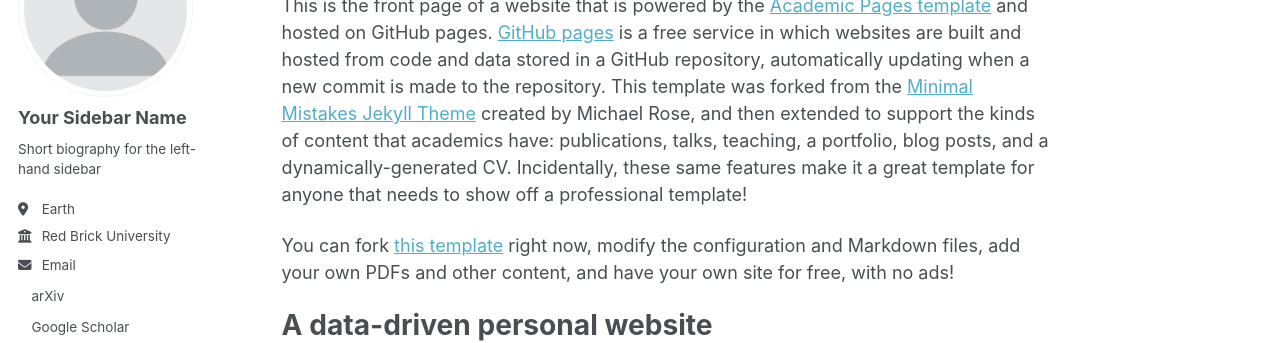
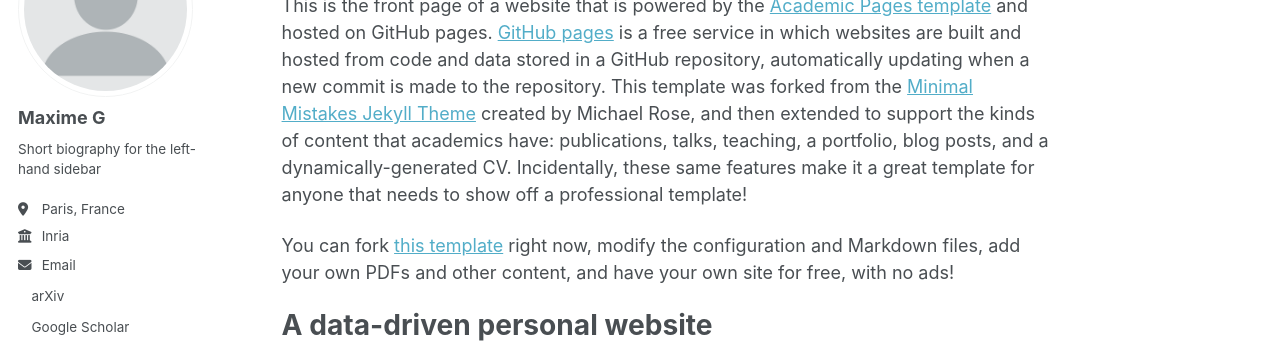
Before and after one commit to mgarnier59/mgarnier59.github.io, a Jekyll site: the page built from _pages/about.md, in a window 1280 px wide. Shown: the part 179-522 px from the top of the page. Built offline with Jekyll 4.4.1, drawn with Linux system fonts in a browser that asks for light colours; a style sheet for code colours, icons or effects is not loaded.

Commit message:
Update _config.yml

```diff
--- a/_config.yml
+++ b/_config.yml
@@ -24,11 +24,11 @@
 author:
   # Biographic information
   avatar           : "profile.png"
-  name             : "Your Sidebar Name"
+  name             : "Maxime G"
   pronouns         : # example: "she/her"
   bio              : "Short biography for the left-hand sidebar"
-  location         : "Earth"
-  employer         : "Red Brick University"
+  location         : "Paris, France"
+  employer         : "Inria"
   uri              : # URL
   email            : "none@example.org"
 
```
